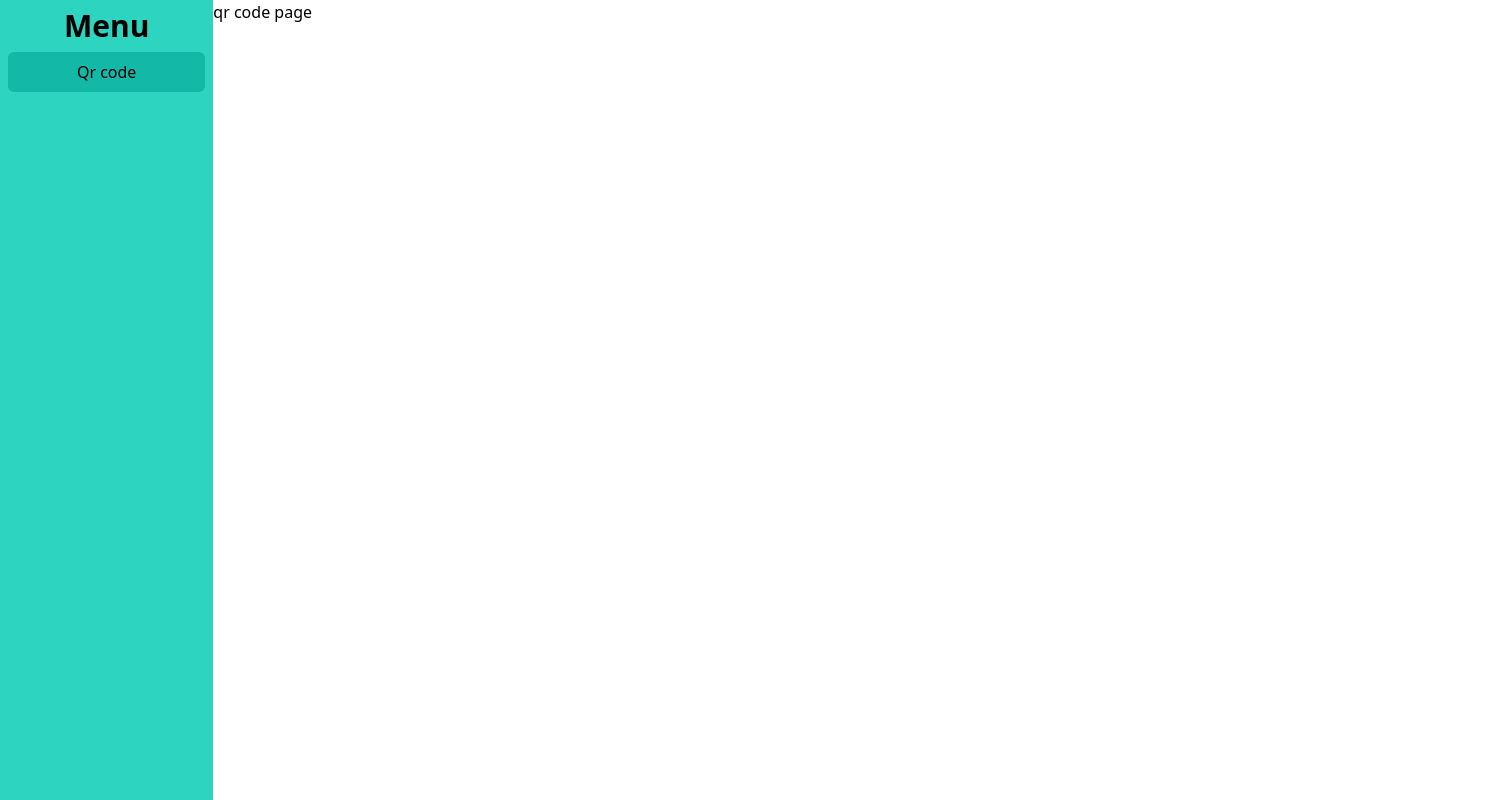
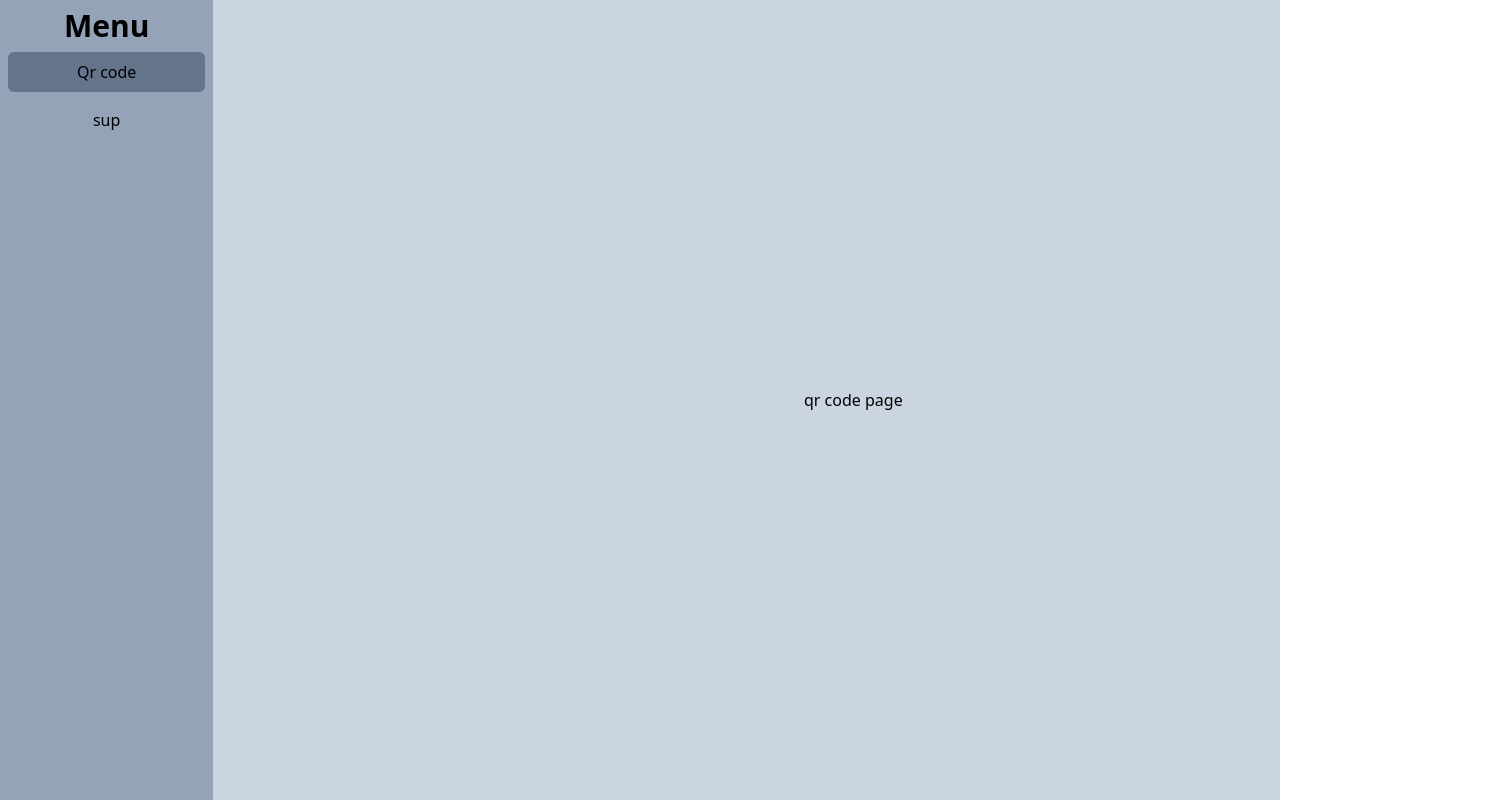
Before and after one commit to ancodem/SvelteKit_tailwincss-training, a SvelteKit app: page /qr_code in a window 1280 px wide. Shown: the whole page, 1493 px wide, since content can reach past the window. Built offline with nearby package versions, Linux system fonts and the light colour scheme.

Commit message:
some layout amendments

```diff
--- /dev/null
+++ b/src/lib/Center.svelte
@@ -0,0 +1,3 @@
+<section class="w-screen h-screen flex justify-center items-center">
+	<slot class="mx-auto"/>
+</section>
--- a/src/lib/NavBar/index.svelte
+++ b/src/lib/NavBar/index.svelte
@@ -6,17 +6,21 @@
 		{
 			title: 'Qr code',
 			href: '/qr_code'
-		}
+		},
+		{
+			title: 'sup',
+			href: 'sup'
+		},
 	];
 </script>
 
-<nav class="w-2/12 gap-2 bg-teal-400 flex flex-col items-center p-2">
+<nav class="w-2/12 gap-2 bg-slate-400 flex flex-col items-center p-2">
 	<h1 class="text-3xl font-bold">Menu</h1>
 	<ul class="w-full flex flex-col gap-2">
 		{#each menuItems as item}
 			<li
 				class="{$page.url.pathname === item.href &&
-					'bg-teal-500'} hover:bg-teal-500 duration-500 text-center p-2 rounded-md"
+					'bg-slate-500'} hover:bg-slate-500 duration-500 text-center p-2 rounded-md"
 			>
 				<a href={item.href}>{item.title}</a>
 			</li>
--- a/src/routes/+layout.svelte
+++ b/src/routes/+layout.svelte
@@ -1,11 +1,14 @@
 <script lang="ts">
+	import Center from '$lib/Center.svelte';
 	import '../app.css';
-  import NavBar from "../lib/NavBar/index.svelte";
+	import NavBar from '../lib/NavBar/index.svelte';
 </script>
 
-<main class="flex w-screen h-screen">
-  <NavBar />
+<main class="flex bg-slate-300 w-screen h-screen">
+	<NavBar />
 	<div class="w-10/12">
-		<slot />
+		<Center>
+			<slot />
+		</Center>
 	</div>
 </main>
```
